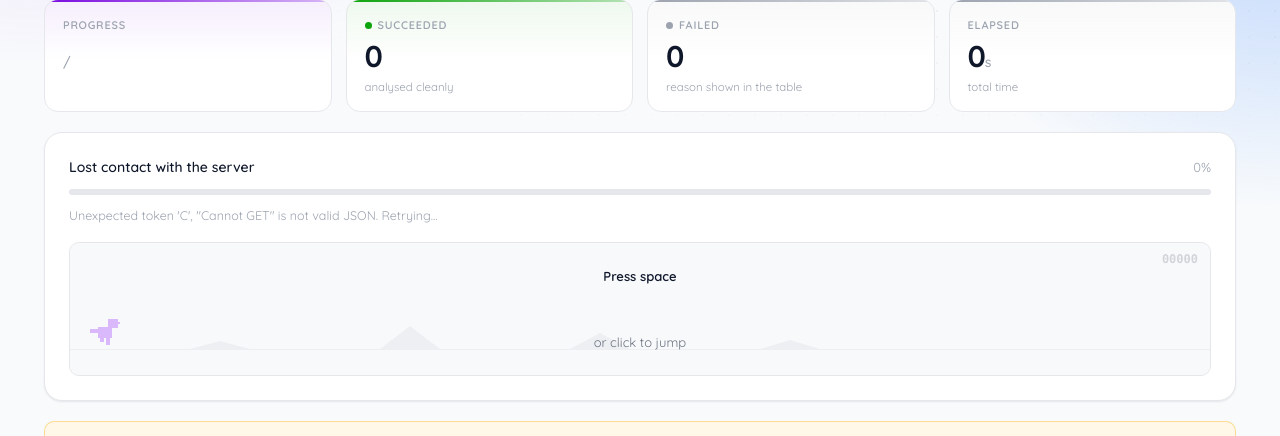
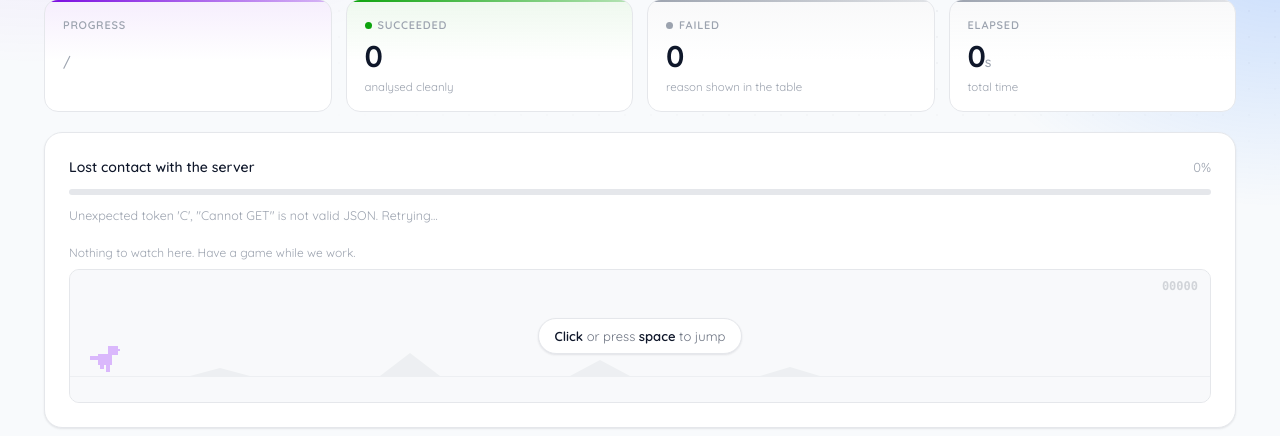
Before and after one commit to Krishna272727/autoace-voicetone, a FastAPI app: template app/templates/job.html in a window 1280 px wide. Shown: the part 146-582 px from the top of the page. Run offline with FastAPI, Linux system fonts and the light colour scheme; the template is opened without the code that fills it, so the values that code supplies are empty; some libraries are stand-ins or nearby versions.

Commit message:
Say why the game is there
A canvas appearing mid-page with no framing reads as a glitch. A caption above
it explains it, the prompt sits in a pill that fades on first click, and the
best score moved out of the canvas into the caption row.

Co-Authored-By: Claude Opus 5 (1M context) <noreply@anthropic.com>

```diff
--- a/app/templates/_runner.html
+++ b/app/templates/_runner.html
@@ -10,17 +10,27 @@
    until someone chooses to play, stops when the tab is hidden, and disappears
    with the progress card the moment results arrive.
 --------------------------------------------------------------------------- #}
+<div class="runner-head">
+  <span>Nothing to watch here. Have a game while we work.</span>
+  <span class="runner-best" id="runnerBest"></span>
+</div>
 <div class="runner" id="runner">
   <canvas id="runnerCanvas" aria-label="A small game to pass the time"
           role="img"></canvas>
   <div class="runner-hint" id="runnerHint">
-    <b>Press space</b> or click to jump
+    <span><b>Click</b> or press <b>space</b> to jump</span>
   </div>
 </div>
 
 <style>
+  .runner-head {
+    display: flex; align-items: center; justify-content: space-between;
+    gap: 12px; margin: 18px 0 7px;
+    font-size: 12px; color: var(--ink-4);
+  }
+  .runner-best { font-family: var(--mono); font-size: 11px; }
   .runner {
-    position: relative; margin-top: 16px; border-radius: var(--radius-sm);
+    position: relative; border-radius: var(--radius-sm);
     border: 1px solid var(--line); background: var(--surface-2);
     overflow: hidden; cursor: pointer; user-select: none;
   }
@@ -32,6 +42,10 @@
     transition: opacity .2s;
   }
   .runner-hint b { color: var(--ink); font-weight: 620; }
+  .runner-hint span {
+    background: var(--surface); border: 1px solid var(--line);
+    border-radius: 99px; padding: 7px 16px; box-shadow: var(--shadow-sm);
+  }
   .runner-hint.gone { opacity: 0; }
 </style>
 
@@ -66,6 +80,12 @@
   let y = 0, vy = 0, run = false, dead = false, t = 0, score = 0, speed = 4.4;
   let obstacles = [], hills = [];
   let best = +(localStorage.getItem('autoace.runner.best') || 0);
+  const bestEl = document.getElementById('runnerBest');
+  const showBest = () => {
+    const txt = best ? 'best ' + String(best).padStart(5, '0') : '';
+    if (bestEl && bestEl.textContent !== txt) bestEl.textContent = txt;
+  };
+  showBest();
 
   function reset() {
     y = 0; vy = 0; dead = false; t = 0; score = 0; speed = 4.4;
@@ -158,9 +178,7 @@
     ctx.font = '600 12px ui-monospace, SFMono-Regular, Menlo, monospace';
     ctx.textAlign = 'right';
     ctx.fillText(String(Math.floor(score)).padStart(5, '0'), W - 12, 20);
-    if (best) { ctx.globalAlpha = .55;
-                ctx.fillText('HI ' + String(best).padStart(5, '0'), W - 72, 20);
-                ctx.globalAlpha = 1; }
+    showBest();
 
     if (dead) {
       ctx.textAlign = 'center';
```
